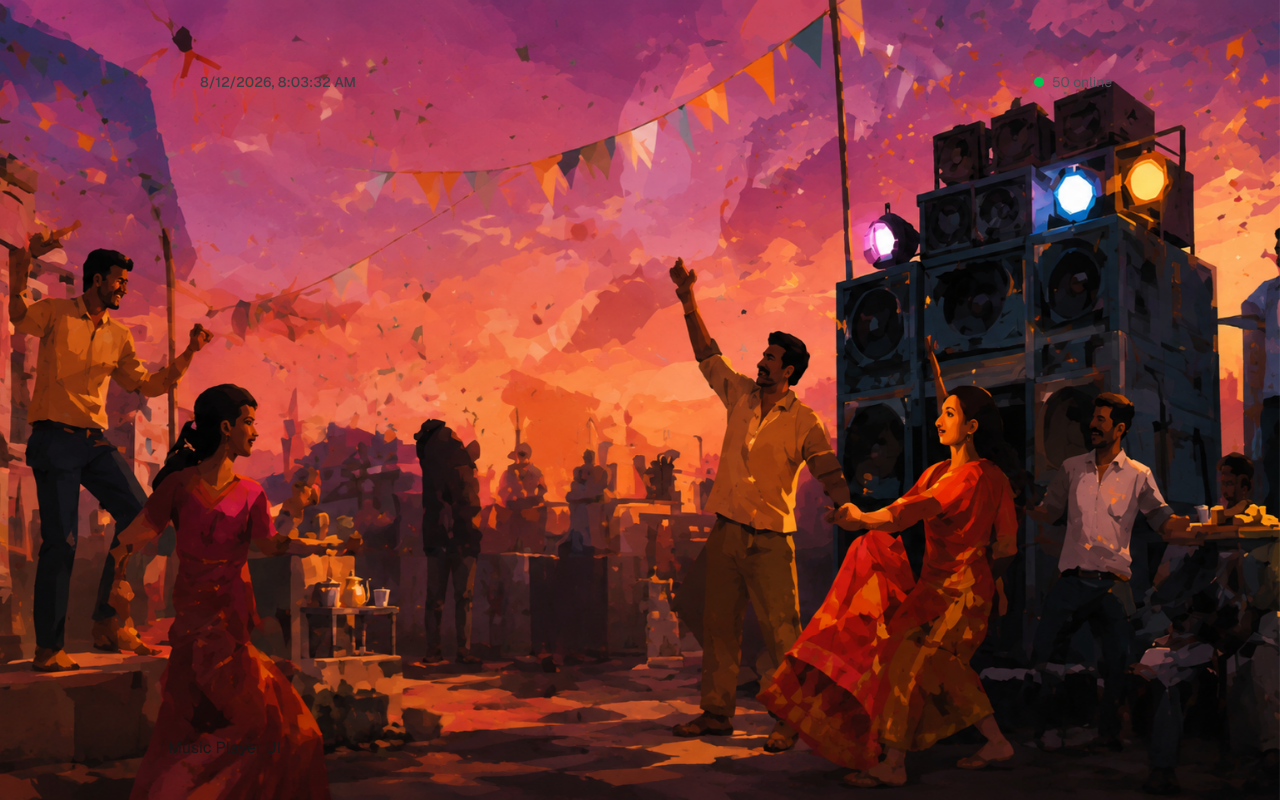
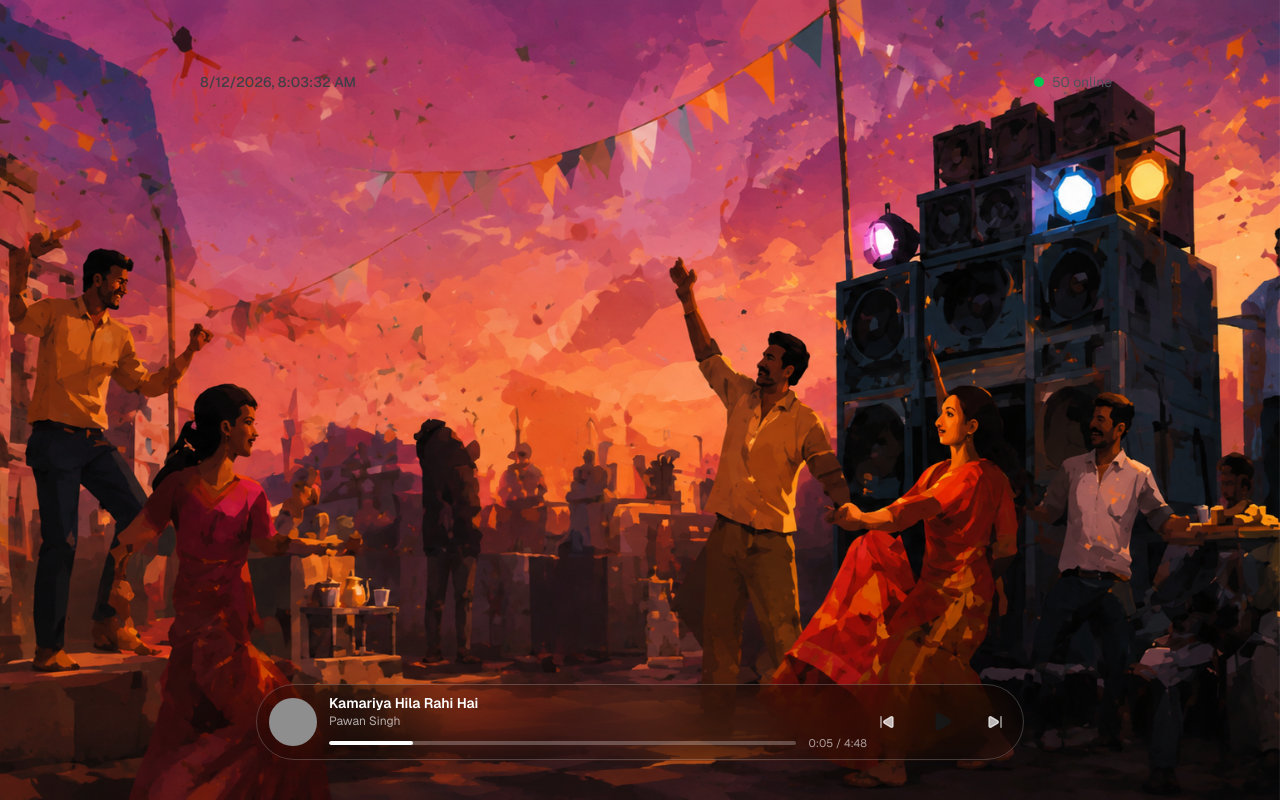
Before and after one commit to udayempire/bhojpuri-playlist, a Next.js app: page / in a window 1280 px wide. Built offline with nearby package versions, Linux system fonts and the light colour scheme; grey boxes are pictures that could not be loaded.

Commit message:
feat: add music player

```diff
--- a/app/page.tsx
+++ b/app/page.tsx
@@ -1,3 +1,4 @@
+import MusicPlayer from "@/components/audioPlayer";
 import { Clock } from "@/components/clock";
 import { Inter } from "next/font/google";
 
@@ -38,8 +39,8 @@ export default function Home() {
         </section>
 
         {/* Music Player */}
-        <footer>
-          Music Player UI
+        <footer className="flex justify-center">
+          <MusicPlayer />
         </footer>
 
       </main>
--- /dev/null
+++ b/components/audioPlayer.tsx
@@ -0,0 +1,104 @@
+"use client";
+
+import { Pause, Play, SkipBack, SkipForward } from "lucide-react";
+import Image from "next/image";
+import { useState } from "react";
+
+interface MusicPlayerProps {
+    title?: string;
+    artist?: string;
+    albumIArt?: string;
+    duration?: string;
+}
+
+export default function MusicPlayer({
+    title = "Kamariya Hila Rahi Hai",
+    artist = "Pawan Singh",
+    albumArt = "/album.jpg",
+    duration = "4:48",
+}: MusicPlayerProps) {
+    const [isPlaying, setIsPlaying] = useState(false);
+
+    return (
+        <div className="w-full max-w-3xl">
+            <div
+                className="relative flex items-center gap-3 rounded-full border border-white/20
+          bg-black/30
+          px-3 py-2
+          shadow-[0_10px_40px_rgba(0,0,0,0.25)]
+          backdrop-blur-xl
+        "
+            >
+                {/* Album Art */}
+                <div className="relative h-12 w-12 shrink-0 overflow-hidden rounded-full">
+                    <Image
+                        src={albumArt}
+                        alt={title}
+                        width={48}
+                        height={48}
+                        className="h-full w-full object-cover"
+                    />
+
+                    {/* subtle dark overlay */}
+                    <div className="absolute inset-0 bg-black/10" />
+                </div>
+
+                {/* Song Info + Progress */}
+                <div className="min-w-0 flex-1">
+                    <div className="truncate text-sm font-semibold text-white">
+                        {title}
+                    </div>
+
+                    <div className="text-xs text-white/65">
+                        {artist}
+                    </div>
+
+                    {/* Progress */}
+                    <div className="mt-1.5 flex items-center gap-3">
+                        <div className="relative h-1 flex-1 overflow-hidden rounded-full bg-white/25">
+                            <div className="absolute left-0 top-0 h-full w-[18%] rounded-full bg-white" />
+                        </div>
+
+                        <span className="whitespace-nowrap text-[11px] text-white/60">
+                            0:05 / {duration}
+                        </span>
+                    </div>
+                </div>
+
+                {/* Controls */}
+                <div className="flex shrink-0 items-center gap-5 pr-2">
+                    <button
+                        className="text-white/70 transition hover:text-white"
+                        aria-label="Previous"
+                    >
+                        <SkipBack size={16} fill="currentColor" />
+                    </button>
+
+                    <button
+                        onClick={() => setIsPlaying(!isPlaying)}
+                        className="flex h-13 w-13 items-center justify-center rounded-full
+                        transition hover:scale-105 active:scale-95"
+                        aria-label={isPlaying ? "Pause" : "Play"}
+                    >
+                        {isPlaying ? (
+                            <Pause size={21} fill="currentColor" />
+                        ) : (
+                            <Play
+                                size={21}
+                                fill="currentColor"
+                                className="translate-x-px"
+                            />
+                        )}
+                    </button>
+
+                    <button
+                        className="text-white/70 transition hover:text-white"
+                        aria-label="Next"
+                    >
+                        <SkipForward size={16} fill="currentColor" />
+                    </button>
+                </div>
+            </div>
+        </div>
+    );
+}
--- /dev/null
+++ b/lib/playlist.ts
@@ -0,0 +1,62 @@
+export interface Song {
+  id: string;         // YouTube video ID
+  title: string;
+  artist: string;
+  duration: string;   // "m:ss" format
+}
+
+export const BHOJPURI_PLAYLIST: Song[] = [
+  {
+    id: "kMjVv9VBZ84",
+    title: "Kamariya Hila Rahi Hai",
+    artist: "Pawan Singh",
+    duration: "4:48",
+  },
+  {
+    id: "zv0nIJrfmYQ",
+    title: "Lollypop Lagelu",
+    artist: "Pawan Singh",
+    duration: "4:22",
+  },
+  {
+    id: "FqrGMMHt5cE",
+    title: "Patna Se PMCH",
+    artist: "Khesari Lal Yadav",
+    duration: "5:10",
+  },
+  {
+    id: "EDmL7P9d7kM",
+    title: "Teri Aakhya Ka Yo Kajal",
+    artist: "Sapna Choudhary",
+    duration: "4:00",
+  },
+  {
+    id: "BRxA6o6qMkY",
+    title: "Tohse Naina Lage",
+    artist: "Nikhil Vinay",
+    duration: "4:35",
+  },
+  {
+    id: "V4FoQKPsAbg",
+    title: "Aashiq Awara",
+    artist: "Indu Sonali",
+    duration: "4:15",
+  },
+  {
+    id: "Z6wBx2NG5Ys",
+    title: "Raja Ji I Love You",
+    artist: "Pawan Singh",
+    duration: "4:52",
+  },
+  {
+    id: "0OQ7k9JpVRI",
+    title: "Chhalakata Hamro Jawaniya",
+    artist: "Pawan Singh",
+    duration: "5:03",
+  },
+];
+
+/** Returns the YouTube thumbnail URL for a given video ID */
+export function getThumbUrl(videoId: string): string {
+  return `https://img.youtube.com/vi/${videoId}/mqdefault.jpg`;
+}
--- a/package.json
+++ b/package.json
@@ -9,6 +9,7 @@
     "lint": "eslint"
   },
   "dependencies": {
+    "lucide-react": "^1.31.0",
     "next": "16.3.0",
     "react": "19.2.8",
     "react-dom": "19.2.8"
```
Also changed, not shown: 1 other file (tests, documents, lock files or other folders).
